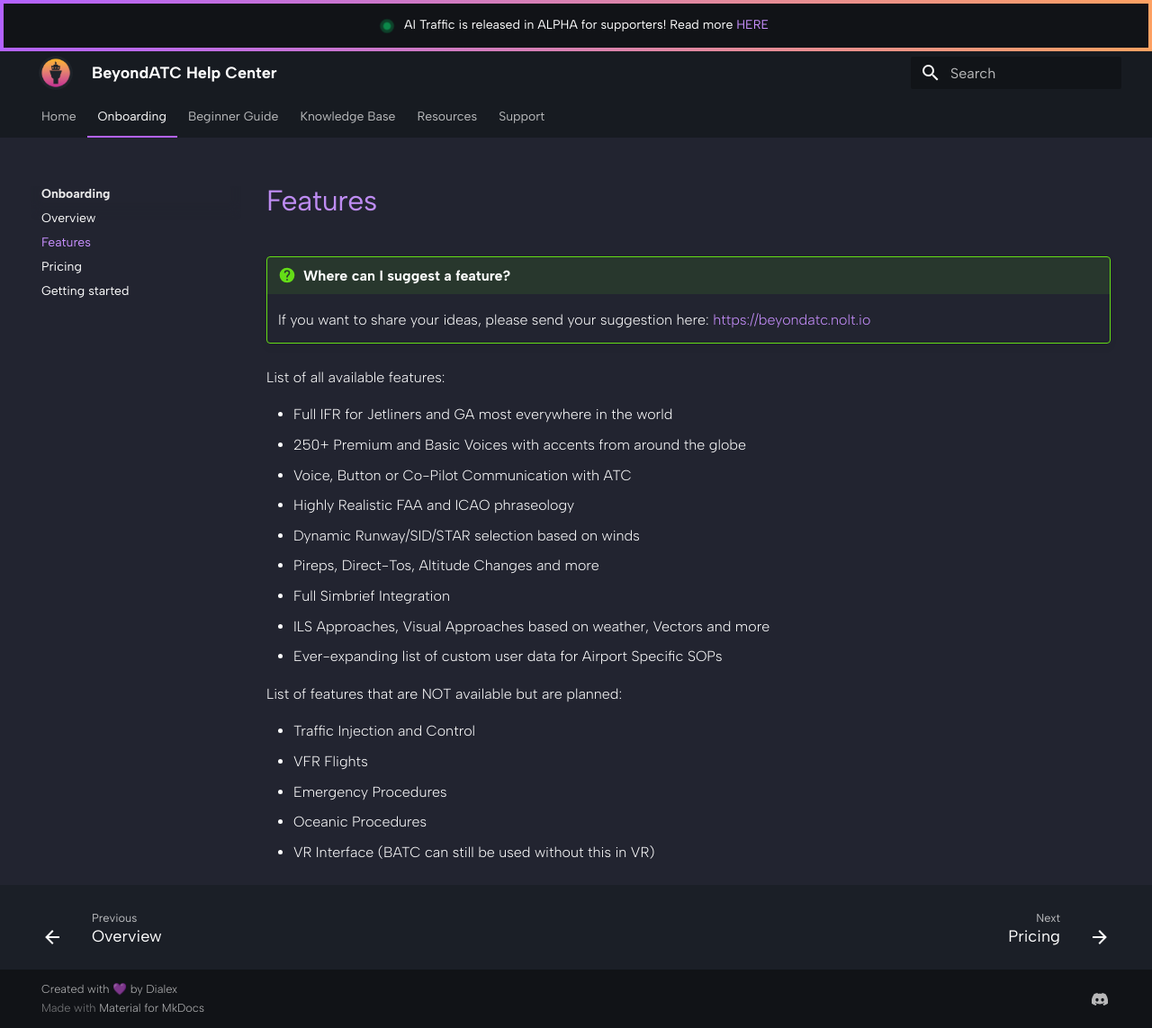
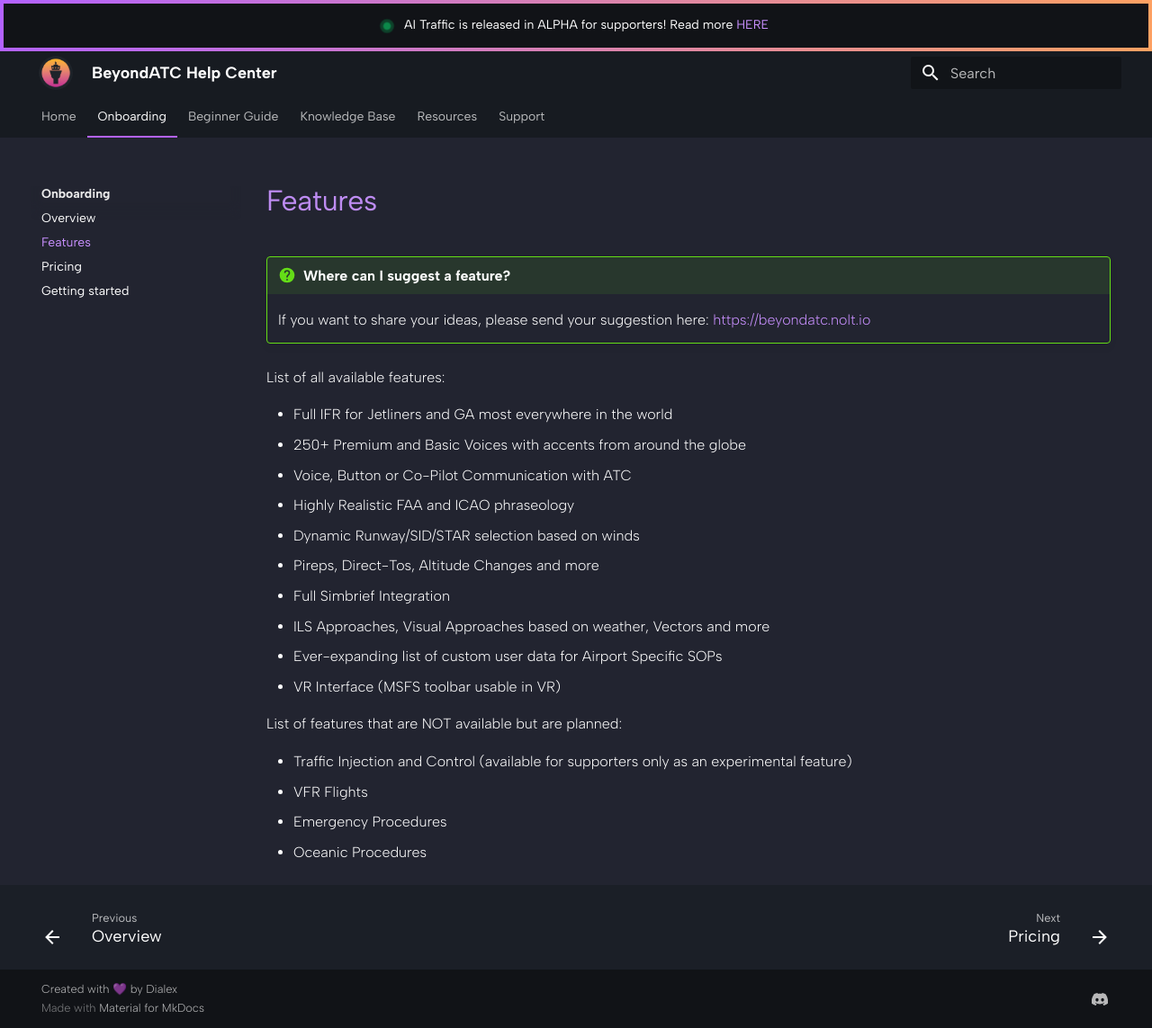
Before and after one commit to BeyondATC/BeyondATC_Wiki, an MkDocs documentation site: the page built from docs/onboarding/features.md, in a window 1280 px wide and 1143 px high. Shown: the whole window at 90% size. Built offline with MkDocs 1.6.1 and Material for MkDocs 9.7.7, drawn with Linux system fonts in a browser that asks for light colours.

Commit message:
update features

```diff
--- a/docs/onboarding/features.md
+++ b/docs/onboarding/features.md
@@ -15,11 +15,11 @@ List of all available features:
 - Full Simbrief Integration
 - ILS Approaches, Visual Approaches based on weather, Vectors and more
 - Ever-expanding list of custom user data for Airport Specific SOPs
+- VR Interface (MSFS toolbar usable in VR)
 
 List of features that are NOT available but are planned:
 
-- Traffic Injection and Control
+- Traffic Injection and Control (available for supporters only as an experimental feature)
 - VFR Flights
 - Emergency Procedures
 - Oceanic Procedures
-- VR Interface (BATC can still be used without this in VR)
```
